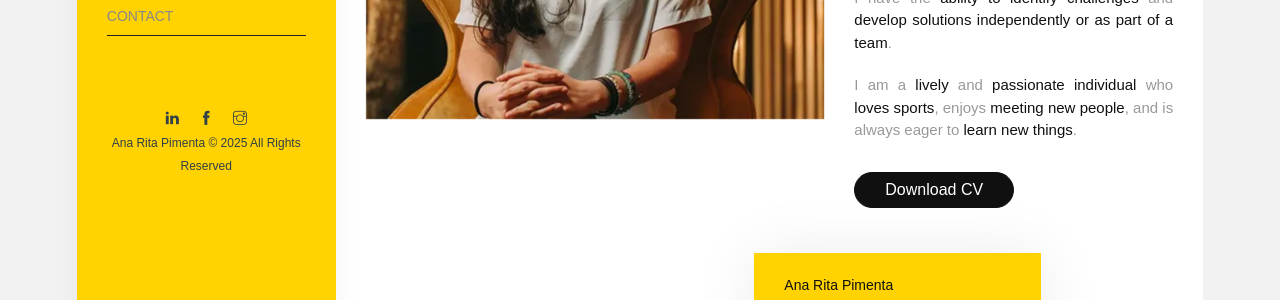
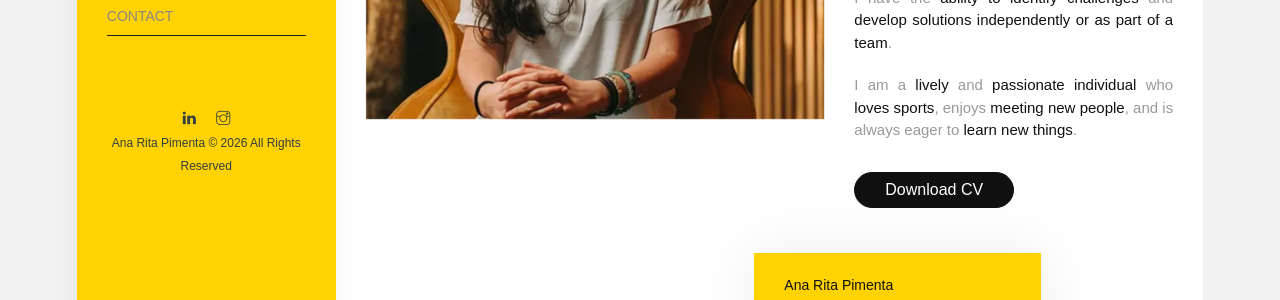
Before and after one commit to anaritapimenta/anaritapimenta.github.io, a Jekyll site: the page built from index.html, in a window 1280 px wide. Shown: the part 476-776 px from the top of the page. Built offline with Jekyll 4.4.1, drawn with Linux system fonts in a browser that asks for light colours; some web fonts are replaced.

Commit message:
Update navigation.html

```diff
--- a/_includes/navigation.html
+++ b/_includes/navigation.html
@@ -66,13 +66,6 @@
         </a>
       </li>
       <li>
-        <a href="https://www.facebook.com/{{ site.author.facebook }}"
-           target="_blank" rel="noopener noreferrer"
-           aria-label="Facebook of {{ site.author.name }}">
-          <i class="ti-facebook font-14px gray-icon"></i>
-        </a>
-      </li>
-      <li>
         <a href="https://www.instagram.com/{{ site.author.instagram }}"
            target="_blank" rel="noopener noreferrer"
            aria-label="Instagram of {{ site.author.name }}">
@@ -81,7 +74,7 @@
       </li>
     </ul>
     <p>
-      <small>{{ site.author.name }} &copy; 2025 All Rights Reserved</small>
+      <small>{{ site.author.name }} &copy; 2026 All Rights Reserved</small>
     </p>
   </div>
 </aside>
```
